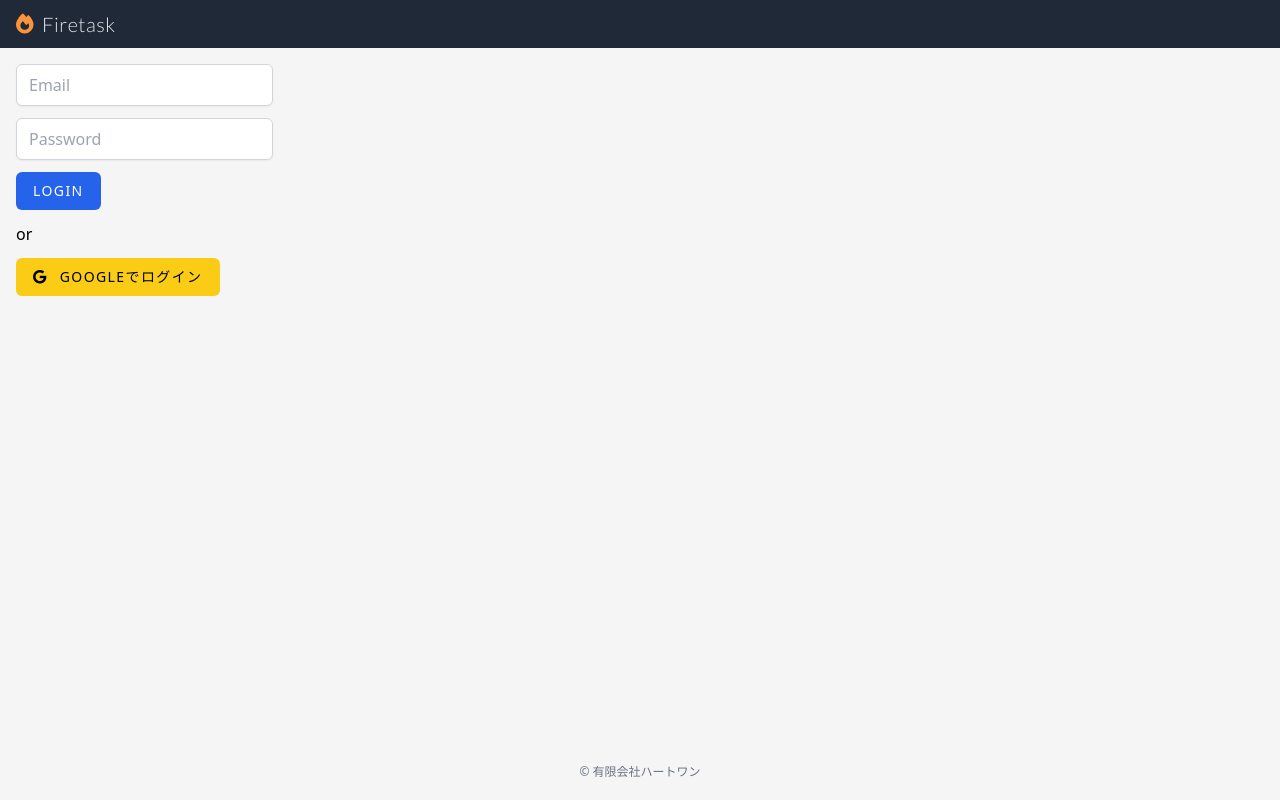
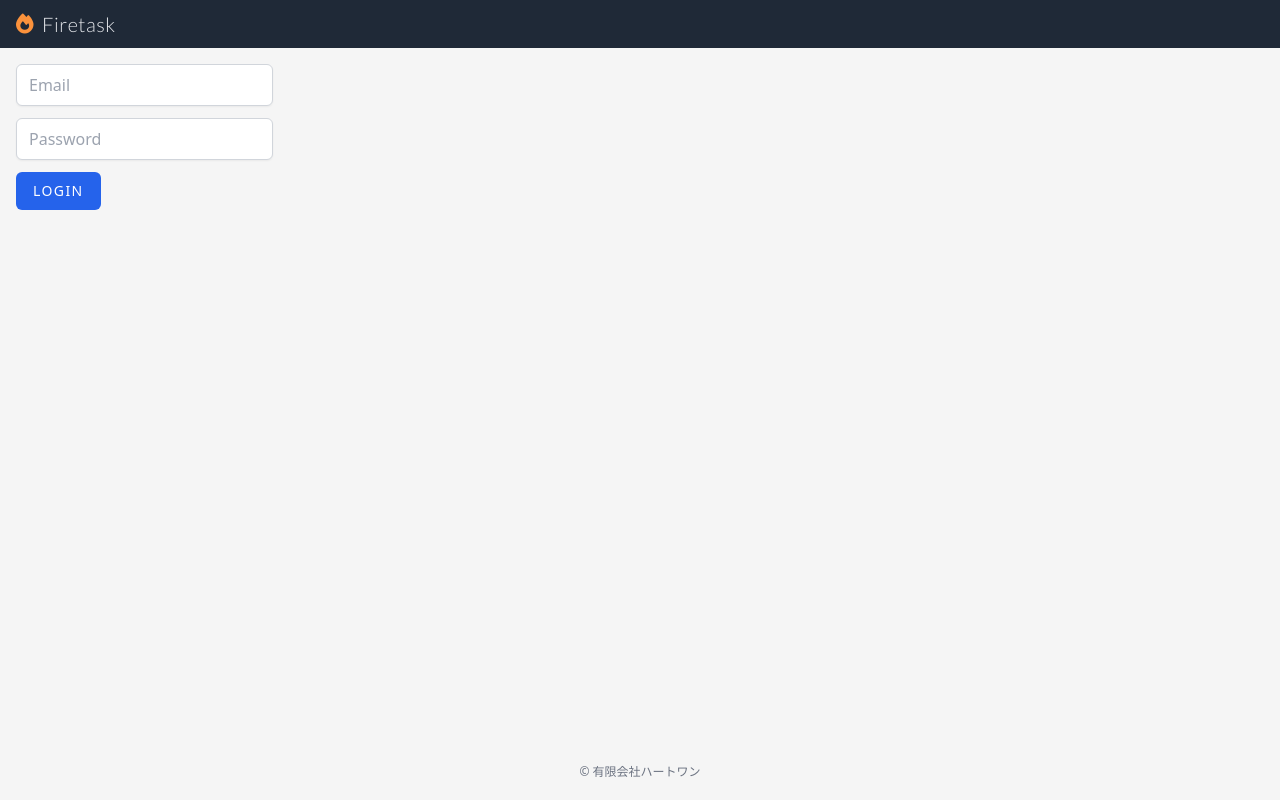
Before and after one commit to heartone/firetask, a Vue app: page /login in a window 1280 px wide. Built offline with nearby package versions, Linux system fonts and the light colour scheme; no server answers; the database is empty; what vue3-markdown-it would draw is missing.

Commit message:
Googleログイン無効

```diff
--- a/src/views/auth/Login.vue
+++ b/src/views/auth/Login.vue
@@ -21,6 +21,7 @@
   }
 };
 const loginGoogle = async () => {
+  return false // Googleログイン無効
   const provider = new GoogleAuthProvider();
   signInWithPopup(auth, provider).then(() => {
     console.log("User signed in");
@@ -53,11 +54,5 @@
       <button type="submit" :disabled="isLoading" class="btn btn-primary">Login</button>
     </div>
   </form>
-    <div class="mb-3">or</div>
-    <div class="mb-6">
-      <button  class="btn bg-yellow-400 hover:bg-yellow-300" type="submit" @click="loginGoogle">
-        <i class="fab fa-google mr-3"></i>Googleでログイン
-      </button>
-    </div>
   </div>
 </template>
```
